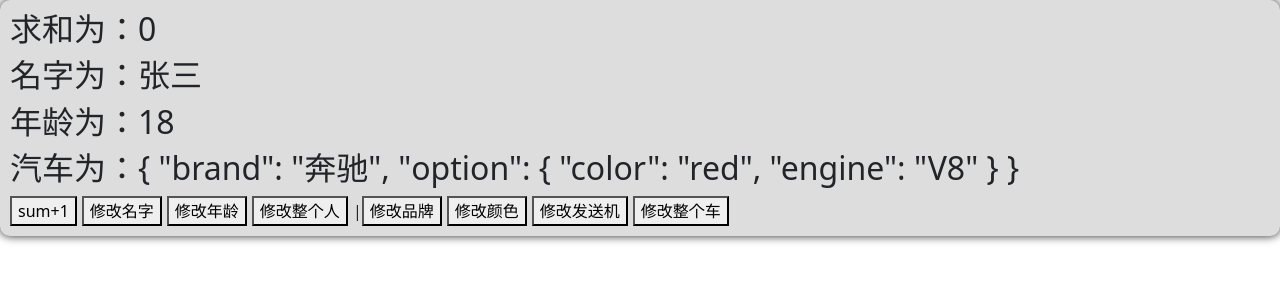
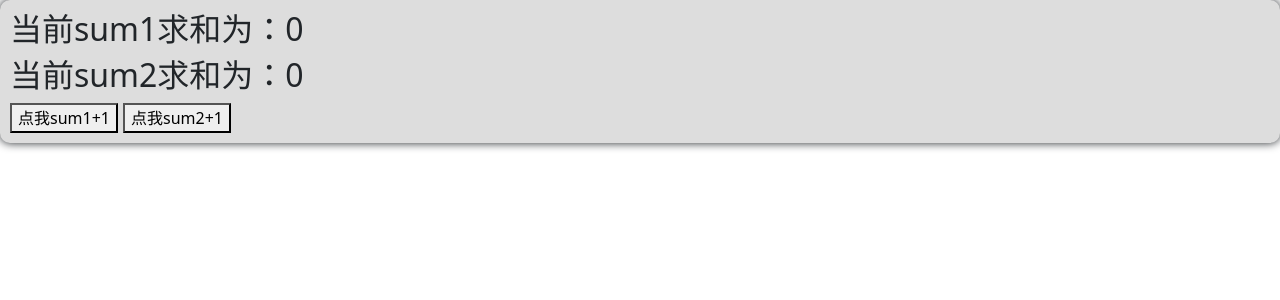
Before and after one commit to recursionBlack/vue3Learn2, a Vue app in the folder hello_vue3/: page / in a window 1280 px wide. Shown: the top 300 px of the page. Built offline with nearby package versions, Linux system fonts and the light colour scheme.

Commit message:
65.readonly 与 shallowReadonly

```diff
--- a/hello_vue3/src/App.vue
+++ b/hello_vue3/src/App.vue
@@ -1,62 +1,27 @@
 <template>
   <div class="app">
-    <h2>求和为：{{ sum }}</h2>
-    <h2>名字为：{{ person.name }}</h2>
-    <h2>年龄为：{{ person.age }}</h2>
-    <h2>汽车为：{{ car }}</h2>
-    <button @click="changeSum">sum+1</button>
-    <button @click="changeName">修改名字</button>
-    <button @click="changeAge">修改年龄</button>
-    <button @click="changePerson">修改整个人</button>
-    <span>|</span>
-    <button @click="changeBrand">修改品牌</button>
-    <button @click="changeColor">修改颜色</button>
-    <button @click="changeEngine">修改发送机</button>
-    <button @click="changeCar">修改整个车</button>
+    <h2>当前sum1求和为：{{ sum1 }}</h2>
+    <h2>当前sum2求和为：{{ sum2 }}</h2>
+    <button @click="changeSum1">点我sum1+1</button>
+    <button @click="changeSum2">点我sum2+1</button>
   </div>
 </template>
 
 <script setup lang="ts" name="App">
-import { ref, shallowRef, shallowReactive } from 'vue'
+import { ref, readonly, shallowReadonly } from 'vue'
 
-// 浅层次的响应式，只能处理第一层的响应式，第二层和第三层的就不好用了，changeName和changeAge就不会变了
-// 防止大对象使用ref，如果只使用表层的或者整体的替换，则可节省内存
-let sum = shallowRef(0)
-let person = shallowRef({ name: '张三', age: 18 })
+let sum1 = ref(0)
+// readonly要求参数必须是响应式数据，不能是纯数值
+let sum2 = readonly(sum1)
 
-// brand是第一层，color和engine是第二层，option也是第一层，只能改第一层
-let car = shallowReactive({ brand: '奔驰', option: { color: 'red', engine: 'V8' } })
-
-function changeSum() {
-  sum.value += 1
+function changeSum1() {
+  sum1.value += 1
 }
 
-function changeName() {
-  person.value.name = '李四'
+function changeSum2() {
+  // 这里就无法修改了，但为了演示才这么写的
+  sum2.value += 1
 }
-
-function changeAge() {
-  person.value.age = 60
-}
-
-function changePerson() {
-  person.value = { name: 'tony', age: 100 }
-}
-
-function changeBrand() {
-  car.brand = '宝马'
-}
-
-function changeColor() {
-  car.option.color = '紫色'
-}
-
-function changeEngine() {
-  car.option.engine = 'V12'
-}
-
-// reactive定义的数据，不能直接修改，要用Object.assgin
-function changeCar() {}
 </script>
 
 <style scoped>
```
